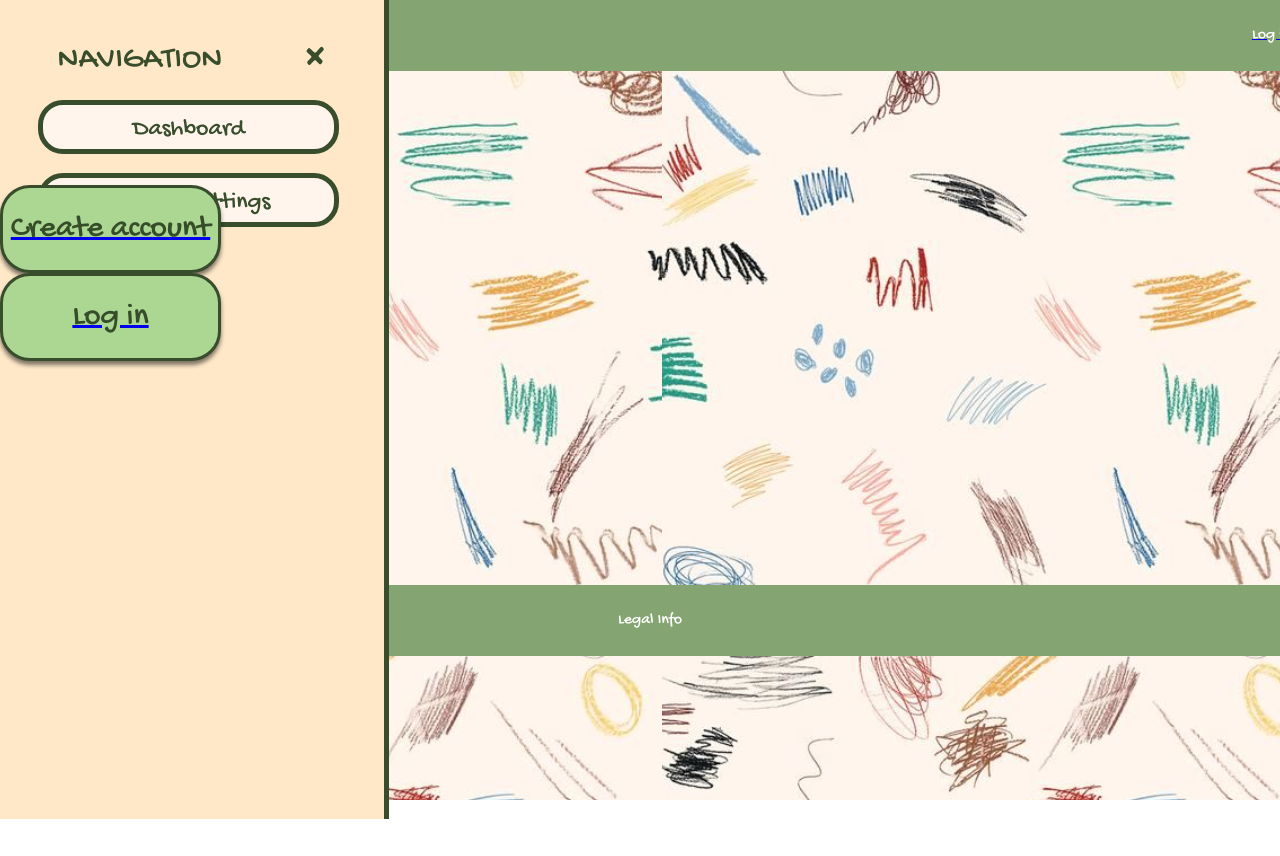
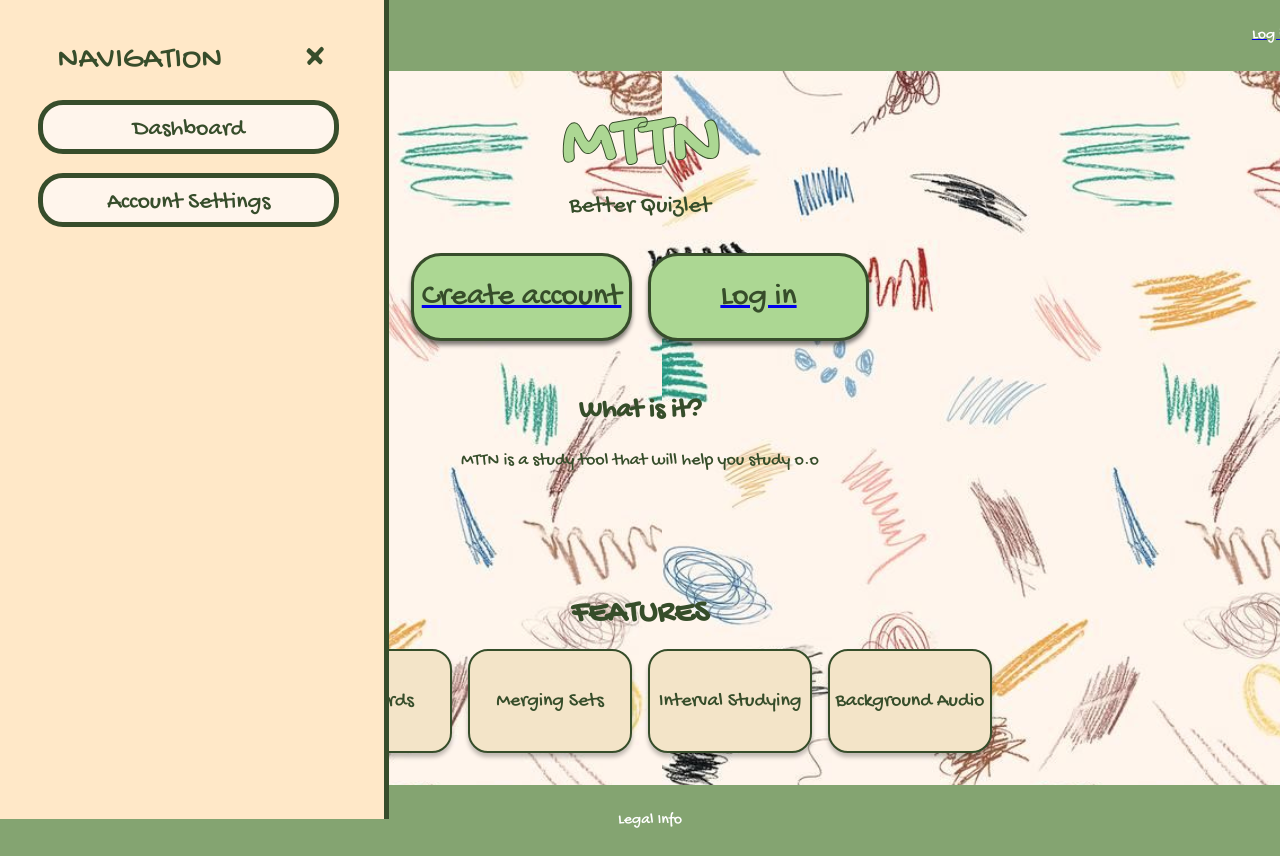
Before and after one commit to rin-bell4772/mttn, a Next.js app in the folder mttn/: page / in a window 1280 px wide. Before the commit the page ends 800 px from the top, so only its background shows below. Built offline with nearby package versions, Linux system fonts and the light colour scheme; a web font is replaced by a local one.

Commit message:
Update page.module.css

```diff
--- a/mttn/src/app/page.module.css
+++ b/mttn/src/app/page.module.css
@@ -1,3 +1,5 @@
+@import url('https://fonts.googleapis.com/css2?family=Gochi+Hand&display=swap');
+
 .page {
   --gray-rgb: 0, 0, 0;
   --gray-alpha-200: rgba(var(--gray-rgb), 0.08);
@@ -166,3 +168,74 @@ a.secondary {
     filter: invert();
   }
 }
+
+.container {
+  display: flex;
+  flex-direction: column;
+  align-items: center;
+  padding: 2rem;
+  text-align: center;
+}
+
+.title {
+  -webkit-text-stroke: 1px #364d2a;
+  font-family: 'Gochi Hand', sans-serif;
+  font-size: 75px;
+  color: #acd793;
+  margin: 0;
+}
+
+.subtitle {
+  font-family: 'Gochi Hand', sans-serif;
+  font-size: 24px;
+  color: #364d2a;
+  margin-top: 0;
+  margin-bottom: 2rem;
+}
+
+.buttonContainer {
+  display: flex;
+  gap: 16px;
+  margin-bottom: 2rem;
+}
+
+.description {
+  font-family: 'Gochi Hand', sans-serif;
+  font-size: 18px;
+  color: #364d2a;
+  margin-bottom: 2rem;
+}
+
+.features {
+  margin-top: 3rem;
+  text-align: center;
+}
+
+.features h2 {
+  font-family: 'Gochi Hand', sans-serif;
+  font-size: 32px;
+  color: #364d2a;
+  margin-bottom: 1rem;
+}
+
+.featureCards {
+  display: flex;
+  flex-wrap: wrap;
+  gap: 16px;
+  justify-content: center;
+}
+
+.card {
+  width: 160px;
+  height: 100px;
+  background-color: #f3e4c8;
+  color: #364d2a;
+  border: 2px solid #364d2a;
+  font-family: 'Gochi Hand', sans-serif;
+  font-size: 20px;
+  display: flex;
+  align-items: center;
+  justify-content: center;
+  border-radius: 20px;
+  box-shadow: 0px 4px 4px rgba(0, 0, 0, 0.25);
+}
```
